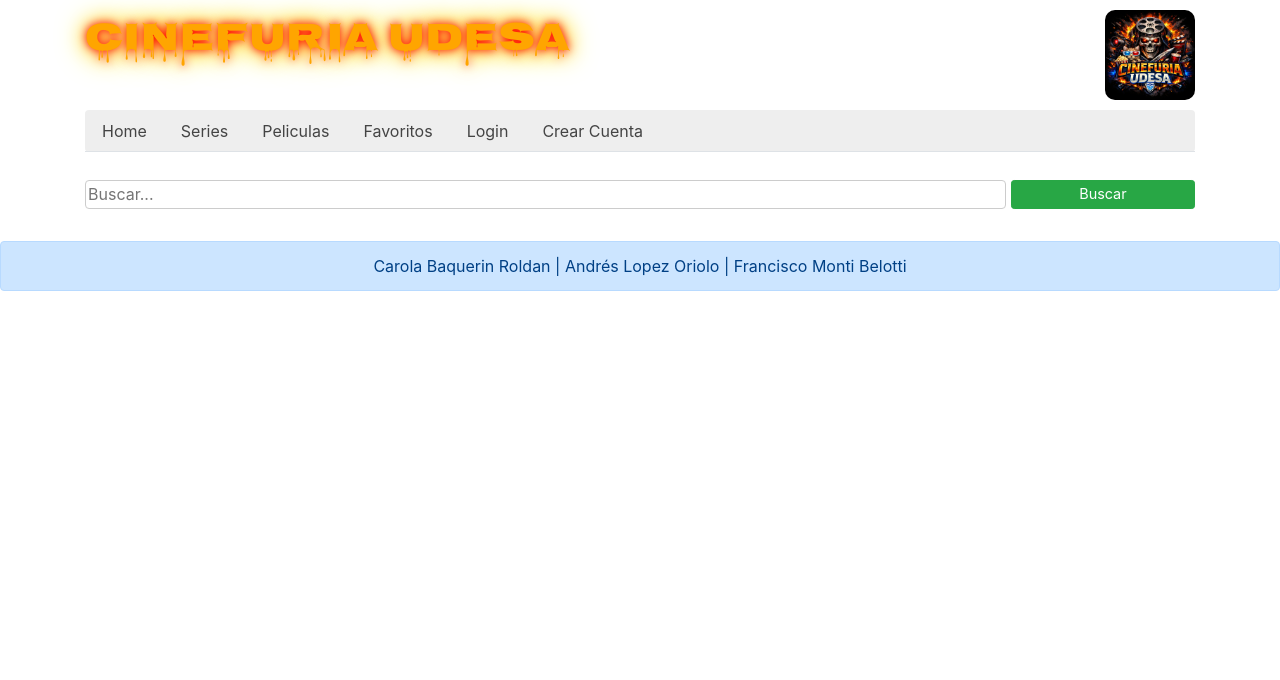
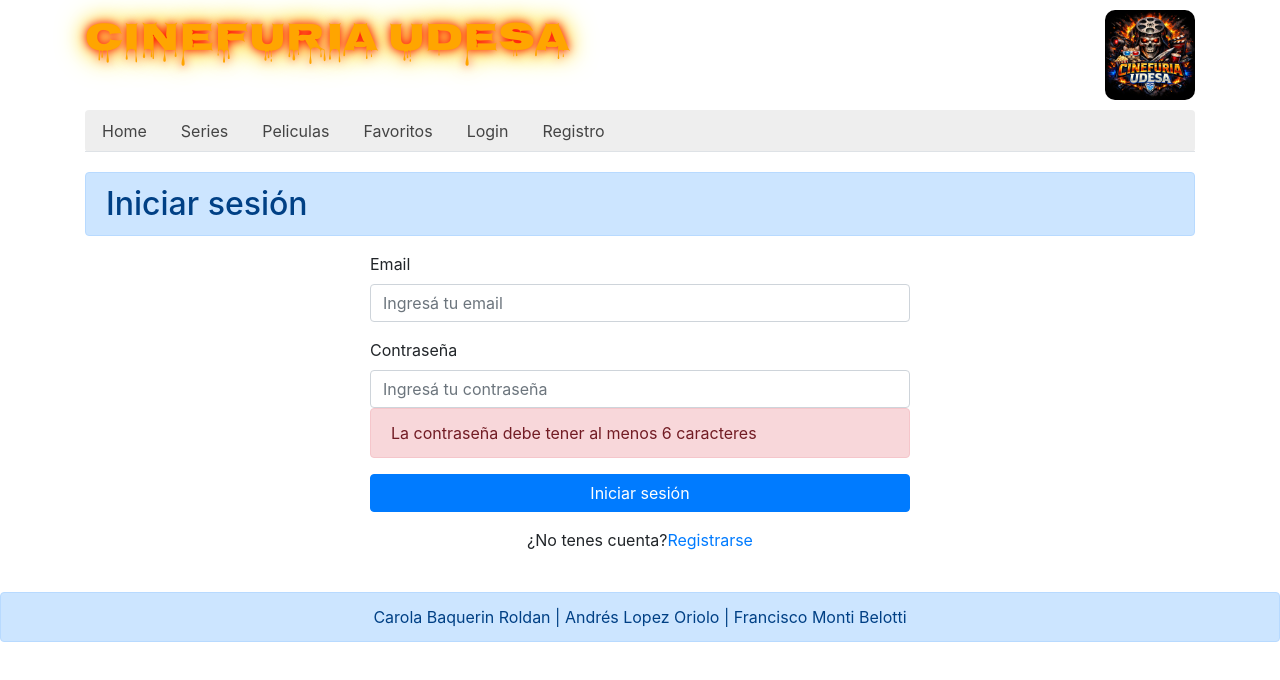
Before and after one commit to cbaquerinroldan/Grupo2, a React (Create React App) app: page /login in a window 1280 px wide. Shown: the top 680 px of the page. Built offline with nearby package versions, Linux system fonts and the light colour scheme.

Commit message:
Hice el login y el Register,tambien saque el buscador del header y lo deje solo en las paginas que necesitaban arregle el problema que tenoamos en el crarcuenta

```diff
--- a/src/App.js
+++ b/src/App.js
@@ -21,7 +21,7 @@ function App() {
     { nombre: "Peliculas", path: "/peliculas" },
     { nombre: "Favoritos", path: "/favoritos" },
     { nombre: "Login", path: "/login" },
-    { nombre: "Crear Cuenta", path: "/crearcuenta" }
+    { nombre: "Registro", path: "/registro" }
 
   ];
 
@@ -35,7 +35,7 @@ function App() {
           <Route path="/peliculas" component={Peliculas} />
           <Route path="/detalle/:tipo/:id" component={Detalle} />
           <Route path="/login" component={Login} />
-          <Route path="/crearcuenta" component={CrearCuenta} />
+          <Route path="/registro" component={CrearCuenta} />
           <Route path="/favoritos" component={Favoritos} />
           <Route path="/resultadobusqueda/:busqueda" component={ResultadoBusqueda} />
           <Route path="/vertodas/:tipo/:cate" component={VerTodas} />
--- a/src/components/Cartelera/Cartelera.js
+++ b/src/components/Cartelera/Cartelera.js
@@ -35,7 +35,7 @@ componentDidMount(){
     </section>
 
      <Link to="/vertodas/movie/now_playing">
-         <button className="btn btn-primary">Ver todas</button>
+         <button className="btn btn-info">Ver todas</button>
        </Link>
 
     </div>
--- a/src/components/Header/Header.js
+++ b/src/components/Header/Header.js
@@ -39,7 +39,6 @@ class Header extends Component{
 
                 </nav>
 
-                <Buscador/>
             </div>
 
 
--- a/src/components/Peliculas/Peliculas.js
+++ b/src/components/Peliculas/Peliculas.js
@@ -20,8 +20,11 @@ componentDidMount(){
       .catch(error => console.log(error))
   }
    render() {
+
   return (
+
    <div className="container">
+
     <h2 className="alert alert-primary"> Todas las Peliculas</h2>
 
     <section className="row cards">
@@ -34,7 +37,7 @@ componentDidMount(){
 
     </section>
   <Link to="/vertodas/movie/top_rated">
-      <button className="btn btn-primary">Ver todas</button>
+      <button className="btn btn-info">Ver todas</button>
     </Link>
 
     </div>
--- a/src/components/Popular/Popular.js
+++ b/src/components/Popular/Popular.js
@@ -36,7 +36,7 @@ componentDidMount(){
     </section>
 
     <Link to="/vertodas/movie/popular">
-      <button className="btn btn-primary">Ver todas</button>
+      <button className="btn btn-info">Ver todas</button>
     </Link>
     </div>
   );
--- a/src/components/Series/Series.js
+++ b/src/components/Series/Series.js
@@ -1,6 +1,7 @@
 import React, { Component } from "react";
 import Card from "../Card/Card"
 import { Link } from "react-router-dom";
+
 
 class Series extends Component {
     constructor(props){
@@ -22,6 +23,7 @@ componentDidMount(){
    render() {
   return (
    <div className="container">
+
     <h2 className="alert alert-primary"> Todas las Series</h2>
 
     <section className="row cards">
@@ -35,7 +37,7 @@ componentDidMount(){
     </section>
 
       <Link to="/vertodas/tv/top_rated">
-          <button className="btn btn-primary">Ver todas</button>
+          <button className="btn btn-info">Ver todas</button>
         </Link>
     </div>
   );
--- a/src/screens/CrearCuenta/CrearCuenta.js
+++ b/src/screens/CrearCuenta/CrearCuenta.js
@@ -5,43 +5,68 @@ import { Link } from "react-router-dom";
 class CrearCuenta extends Component {
     constructor(props) {
         super(props);
-        this.state = { valor: `` };
+        this.state = {
+            valor1: ``,
+            valor2: ``
+        };
     }
 
     evitarSubmite(event) {
         event.preventDefault();
+
     }
 
-    controlarCambios(event) {
+    controlarCambiosEmail(event) {
         this.setState({
-            valor: event.target.value
+            valor1: event.target.value
         },
             () => console.log(event.target.value)
         )
 
     }
 
+    controlarCambiosPassword(event) {
+        this.setState({
+            valor2: event.target.value
+        },
+            () => console.log(event.target.value)
+        )
+
+    }
     render() {
         return (
             <div className="container">
                 <h2 class="alert alert-primary">Registro</h2>
                 <div class="row justify-content-center">
                     <div class="col-md-6">
+
                         <form className="" onSubmit={(e) => this.evitarSubmite(e)}>
                             <div className="form-group">
                                 <label for="email">Email</label>
 
-                        <input type="text" className="form-control" id="email" placeholder="Ingresá tu email" onChange={(e) => this.controlarCambios(e)} value={this.state.valor} />
+                                <input type="text" className="form-control" id="email" placeholder="Ingresá tu email" onChange={(e) => this.controlarCambiosEmail(e)} value={this.state.valor1} />
+
                             </div>
 
                             <div className="form-group">
                                 <label for="password">Contraseña</label>
-                        <input type="password" className="form-control" id="password" placeholder="Ingresá tu contraseña" onChange={(e) => this.controlarCambios(e)} value={this.state.valor} />
-
+                                <input type="password" className="form-control" id="password" placeholder="Ingresá tu contraseña" onChange={(e) => this.controlarCambiosPassword(e)} value={this.state.valor2} />
+                                {
+                                    this.state.valor2.length < 6 ? <p className="alert alert-danger">La contraseña debe tener al menos 6 caracteres</p> : null
+                                }
                             </div>
                             <button type="submit" class="btn btn-primary btn-block">Registrarse</button>
 
                         </form>
+
+
+
+                        <p className="mt-3 text-center">¿Ya tenes cuenta?
+                            <Link to="/login">
+                                Iniciar sesión
+                            </Link>
+                        </p>
+
 
 
 
--- a/src/screens/Home/Home.js
+++ b/src/screens/Home/Home.js
@@ -1,11 +1,14 @@
 import React, { Component } from "react";
 import Popular from "../../components/Popular/Popular";
 import Cartelera from "../../components/Cartelera/Cartelera"
+import Buscador from "../../components/Buscador/Buscador";
+
 
 class Home extends Component {
   render() {
     return (
       <div className="container">
+        <Buscador/>
         <Popular />
         <Cartelera/>
       </div>
--- a/src/screens/Login/Login.js
+++ b/src/screens/Login/Login.js
@@ -1,4 +1,76 @@
-function Login(){
+import React, { Component } from "react";
+import { Link } from "react-router-dom";
 
+
+class Login extends Component {
+    constructor(props) {
+        super(props);
+        this.state = { valor1: ``, valor2: `` };
+    }
+
+    evitarSubmite(event) {
+        event.preventDefault();
+    }
+
+    controlarCambiosEmail(event) {
+        this.setState({
+            valor1: event.target.value
+        },
+            () => console.log(event.target.value)
+        )
+
+    }
+    controlarCambiosPassword(event) {
+        this.setState({
+            valor2: event.target.value
+        },
+            () => console.log(event.target.value)
+        )
+
+    }
+
+
+    render() {
+        return (
+            <div className="container">
+                <h2 class="alert alert-primary">Iniciar sesión</h2>
+                <div class="row justify-content-center">
+                    <div class="col-md-6">
+                        <form className="" onSubmit={(e) => this.evitarSubmite(e)}>
+                            <div className="form-group">
+                                <label for="email">Email</label>
+
+                                <input type="text" className="form-control" id="email" placeholder="Ingresá tu email" onChange={(e) => this.controlarCambiosEmail(e)} value={this.state.valor1} />
+                            </div>
+
+                            <div className="form-group">
+                                <label for="password">Contraseña</label>
+                                <input type="password" className="form-control" id="password" placeholder="Ingresá tu contraseña" onChange={(e) => this.controlarCambiosPassword(e)} value={this.state.valor2} />
+
+                                {
+                                    this.state.valor2.length < 6 ? <p className="alert alert-danger">La contraseña debe tener al menos 6 caracteres</p> : null
+                                }
+                            </div>
+                            <button type="submit" class="btn btn-primary btn-block">Iniciar sesión</button>
+
+                        </form>
+                        <p className="mt-3 text-center">¿No tenes cuenta?
+                            <Link to="/registro">
+                                Registrarse
+                            </Link>
+                        </p>
+
+
+
+
+                    </div>
+                </div>
+
+            </div>
+
+        );
+    }
 }
+
+
 export default Login;
--- a/src/screens/VerTodas/VerTodas.js
+++ b/src/screens/VerTodas/VerTodas.js
@@ -60,7 +60,7 @@ cargarMas() {
             ))
           )}
         </section>
-        <button onClick={() => this.cargarMas()}>Ver más</button>
+        <button className="btn btn-info" onClick={() => this.cargarMas()}>Ver más</button>
       </div>
     );
   }
```
Lines whose indentation alone changed are shown as unchanged.
